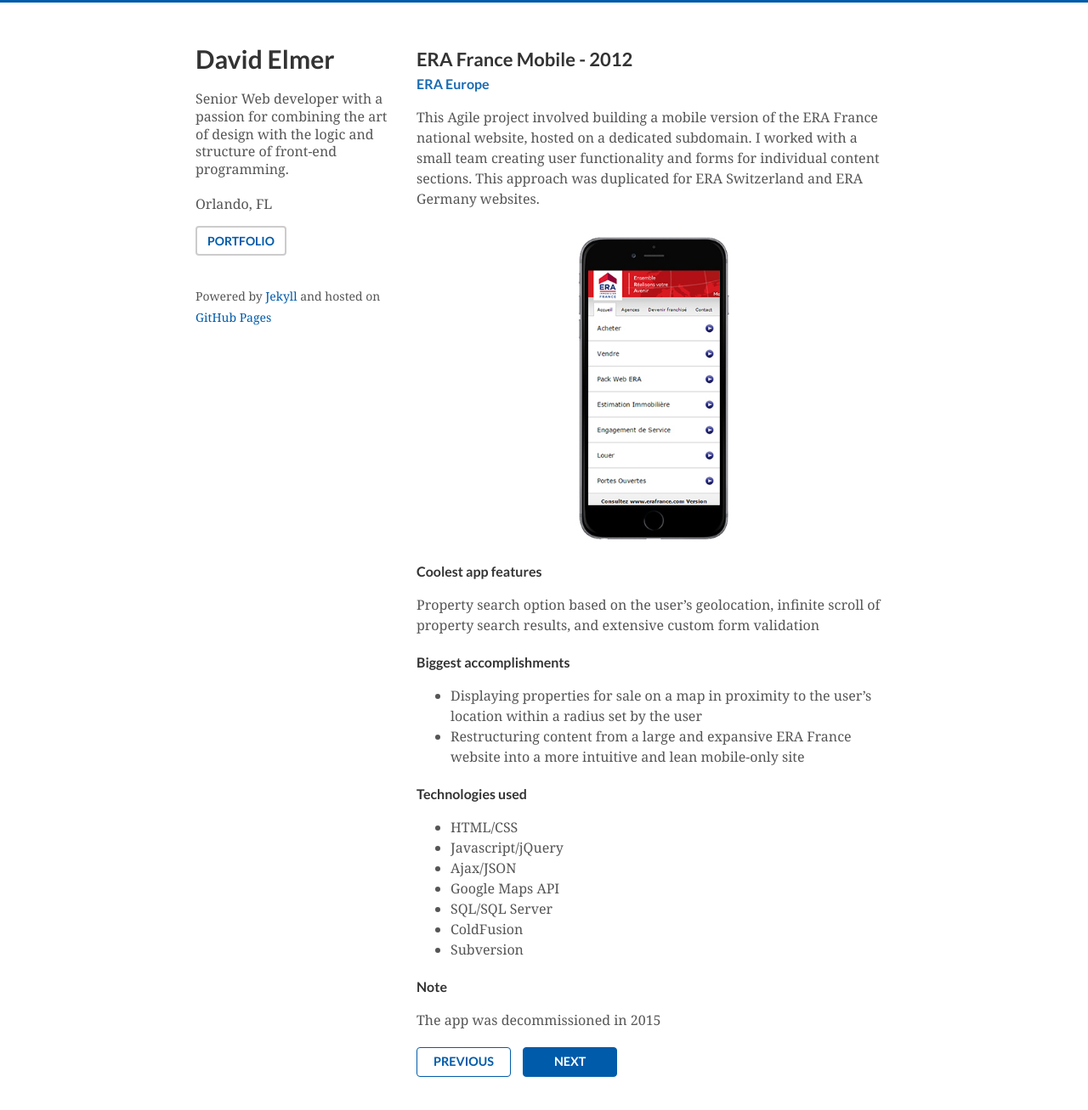
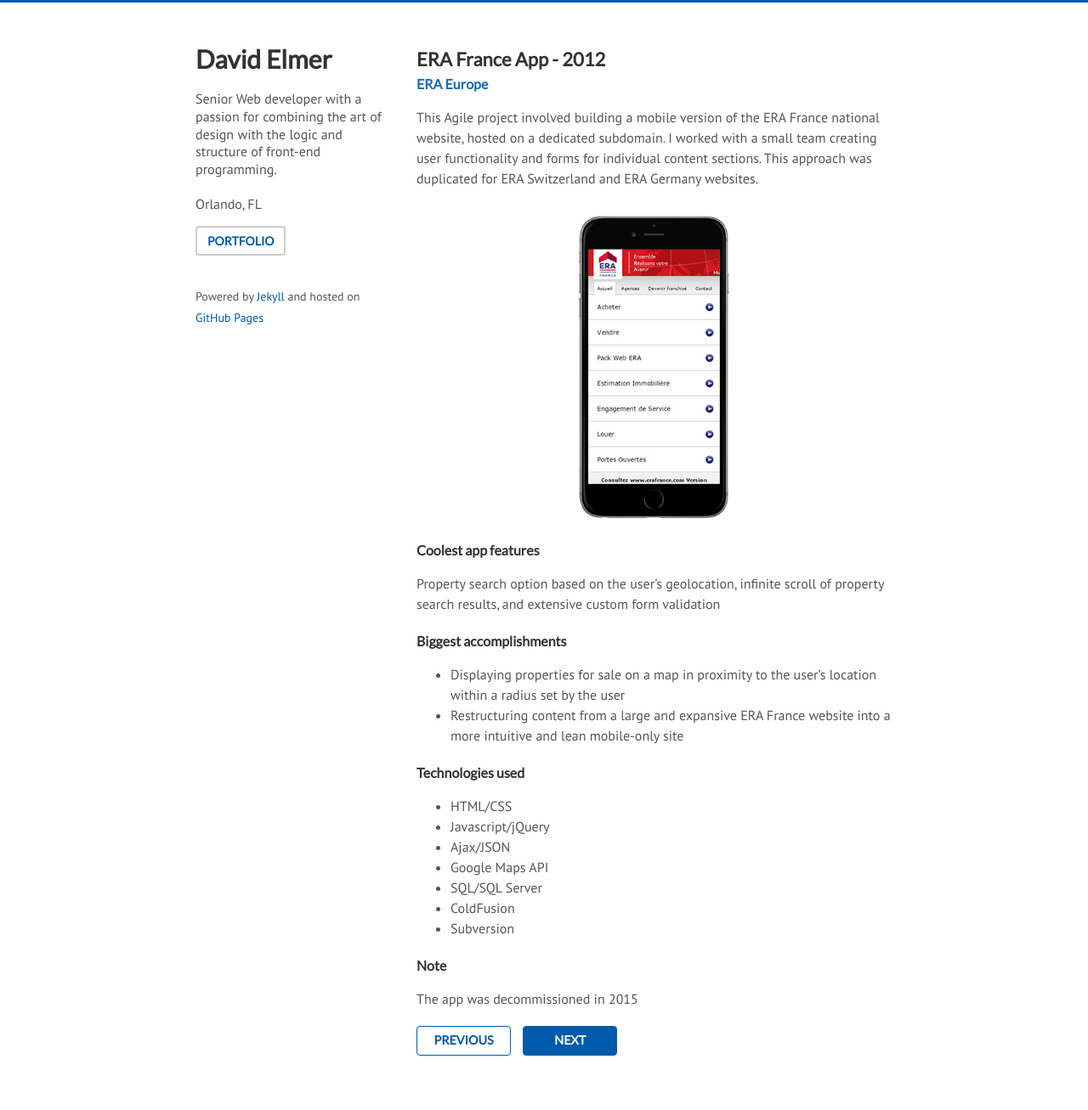
Before and after one commit to phillycc/phillycc.github.io, a Jekyll site: the page built from _posts/2014-09-21-era-france-mobile.md, in a window 1280 px wide and 1318 px high. Shown: the top 1307 px of the window at 85% size. Built offline with Jekyll 4.4.1, drawn with Linux system fonts in a browser that asks for light colours.

Commit message:
Style updates

```diff
--- a/_posts/2014-09-21-era-france-mobile.md
+++ b/_posts/2014-09-21-era-france-mobile.md
@@ -1,6 +1,6 @@
 ---
 layout: post
-title: ERA France Mobile - 2012
+title: ERA France App - 2012
 employer: ERA Europe
 subtitle: Dedicated mobile website for national real estate franchise
 category: project
--- a/css/styles.css
+++ b/css/styles.css
@@ -1,4 +1,29 @@
-@import url(https://fonts.googleapis.com/css?family=Lato:300italic,700italic,300,700);
+@import url('https://fonts.googleapis.com/css?family=Lato');
+@import url('https://fonts.googleapis.com/css?family=PT+Sans');
+body {
+  padding: 50px;
+  font-family: 'PT Sans', sans-serif;
+  color: #555;
+  font-weight: 300;
+  line-height: 1.5em;
+  font-size: 16px;
+  margin: 0;
+  border-top: 3px solid #005BAA;
+}
+h1,
+h2,
+h3,
+h4,
+h5,
+h6 {
+  color: #333333;
+  font-family: Lato, sans-serif;
+}
+h1,
+h2 {
+  font-size: 40px;
+  line-height: 1.1;
+}
 header {
   float: left;
   position: fixed;
@@ -66,7 +91,6 @@
 .index-menu .post-subtitle {
   display: inline-block;
   margin-top: 15px;
-  font-family: Georgia, serif;
   color: #555;
   font-weight: 300;
   font-size: 16px;
@@ -102,30 +126,7 @@
 .cf {
   *zoom: 1;
 }
-body {
-  padding: 50px;
-  font-family: Georgia, serif;
-  color: #555;
-  font-weight: 300;
-  line-height: 1.5em;
-  font-size: 16px;
-  margin: 0;
-  border-top: 3px solid #005BAA;
-}
-h1,
-h2,
-h3,
-h4,
-h5,
-h6 {
-  color: #333333;
-  font-family: Lato, "Helvetica Neue", sans-serif;
-}
-h1,
-h2 {
-  font-size: 40px;
-  line-height: 1.1;
-}
+
 .page-subheading {
     font-size: 16px;
     margin-top: 5px;
@@ -328,8 +329,6 @@
     right: 39px;
     padding-left: 10px;
   }
-}
-@media print, screen and (max-width: 966px) {
   header ul {
     position: absolute;
     right: 50px;
@@ -341,9 +340,6 @@
   header ul.social {
     display: none;
   }
-}
-
-@media print, screen and (max-width: 966px) {
   .wrapper {
     width: auto;
     margin: 0;
@@ -373,8 +369,6 @@
   .tag-label {
     display: none;
   }
-}
-@media print, screen and (max-width: 480px) {
   header ul.social {
     display: none;
   }
@@ -383,8 +377,6 @@
     top: 19px;
     right: 16px;
   }
-}
-@media print, screen and (max-width: 480px) {
   body {
     padding: 15px;
   }
@@ -399,7 +391,7 @@
   }
   .post-title {
     font-size: 16px !important;
-      color: #555 !important;
+    color: #555 !important;
   }
   /* Center headings when mobile */
   .page-title,
@@ -413,6 +405,7 @@
      opacity:0.8;
   }
 }
+
 @media print {
   body {
     padding: 0.4in;
```
Also changed, not shown: _posts/2015-01-30-carespotter.md (+1 -1 lines), _posts/2017-04-27-rxcommunicator.md (+1 -1 lines), _posts/2017-04-28-myeloma-dashboard.md (+1 -1 lines), _posts/2017-10-16-live4life.md (+1 -1 lines).
